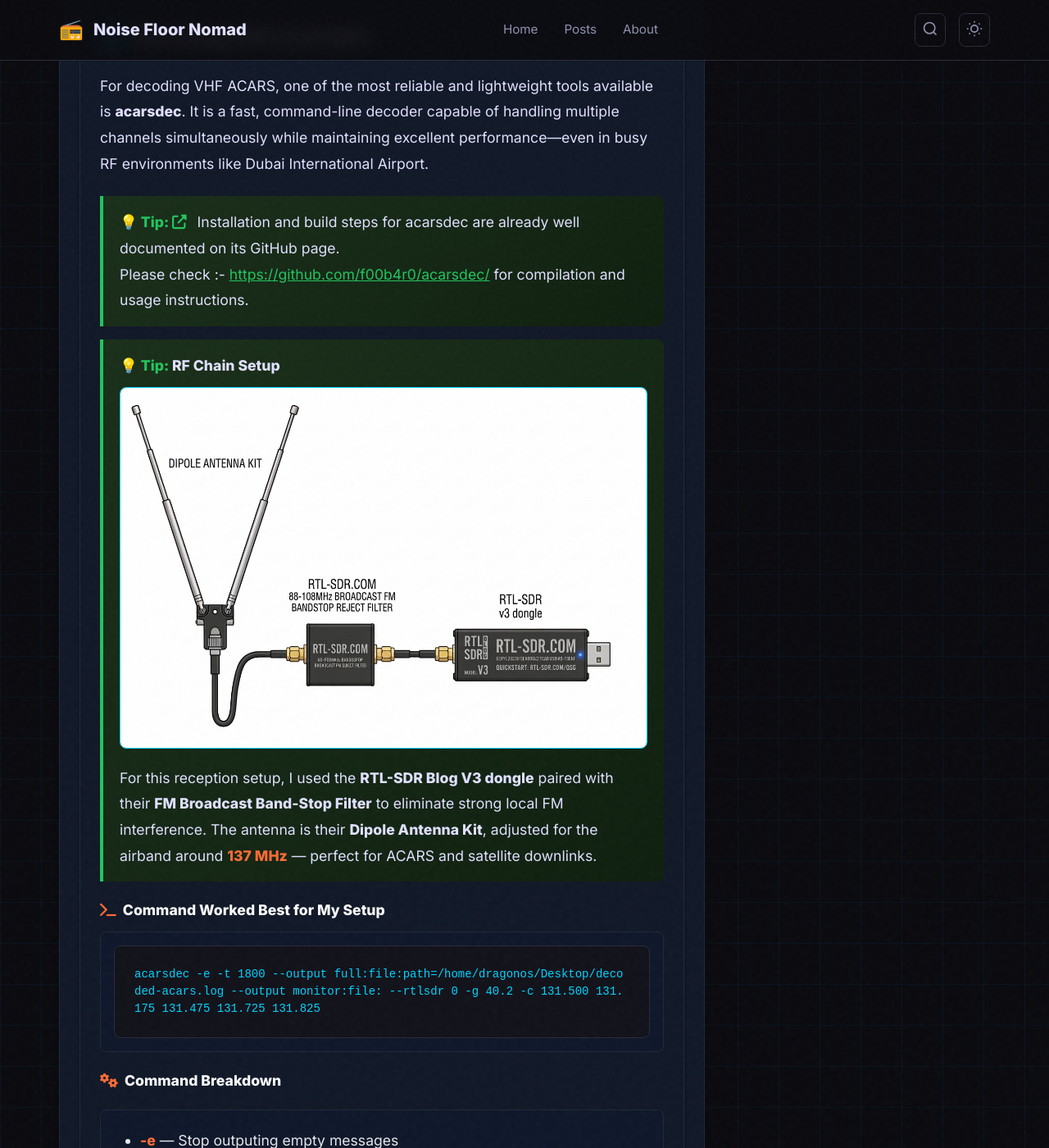
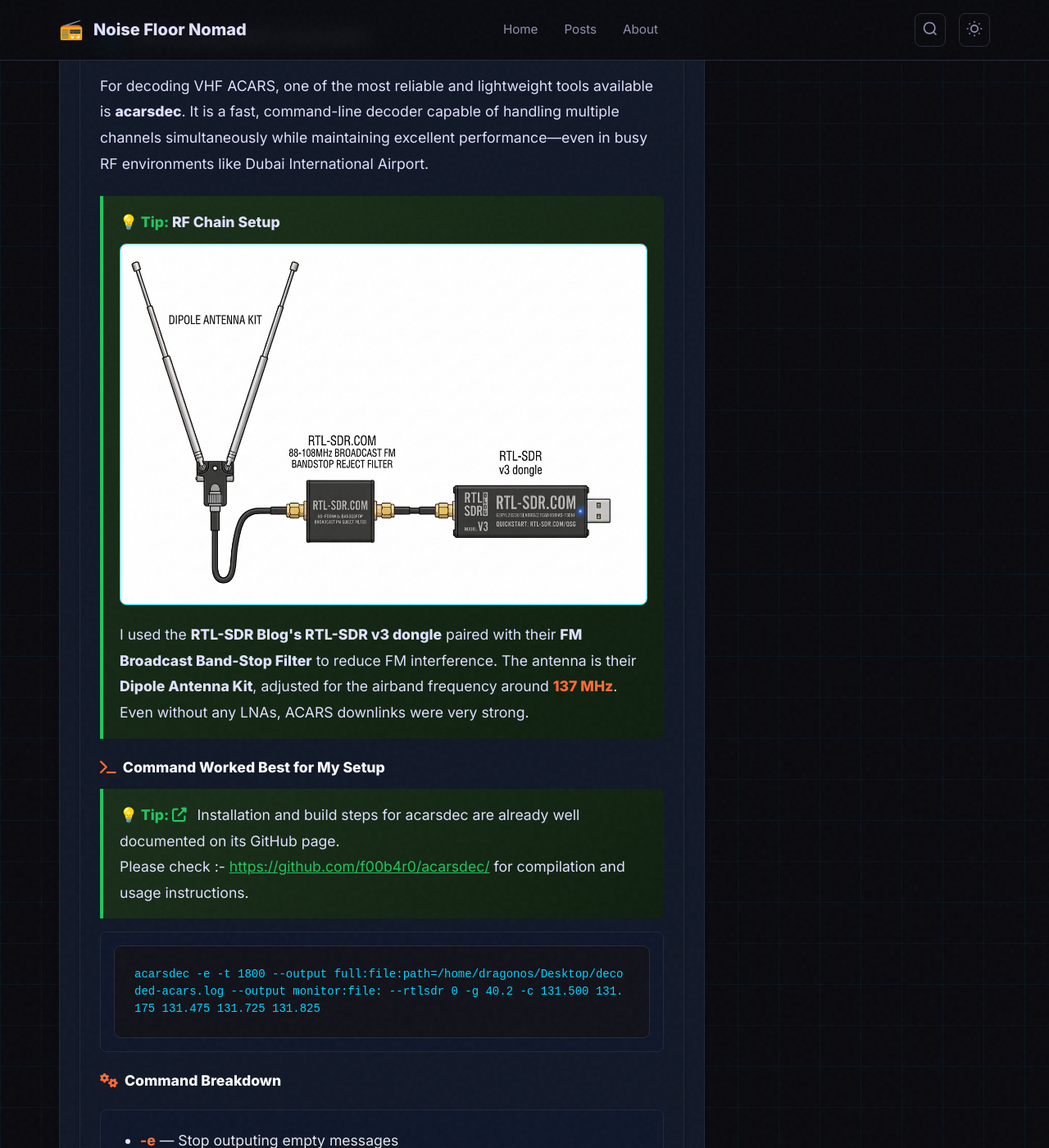
Before and after one commit to hmdsamarasekara/hmdsamarasekara.github.io, a Jekyll site: the page built from _posts/2026-03-15-exploring-vhf-acars.md, in a window 1280 px wide and 1400 px high, scrolled down 3827 px. Shown: the whole window at 82% size. Built offline with Jekyll 4.4.1, drawn with Linux system fonts in a browser that asks for light colours; some of the changed text lies outside the part shown.

Commit message:
Update 2026-03-15-exploring-vhf-acars.md

```diff
--- a/_posts/2026-03-15-exploring-vhf-acars.md
+++ b/_posts/2026-03-15-exploring-vhf-acars.md
@@ -673,19 +673,19 @@
   <p>For decoding VHF ACARS, one of the most reliable and lightweight tools available is <strong>acarsdec</strong>. It is a fast, command-line decoder capable of handling multiple channels simultaneously while maintaining excellent performance—even in busy RF environments like Dubai International Airport.</p>
 
 <div class="tip-box">
-  <i class="fas fa-external-link-alt" style="color: #22c55e; margin-right: 0.5rem;"></i>
-  Installation and build steps for acarsdec are already well documented on its GitHub page.<br>Please check :- <a href="https://github.com/f00b4r0/acarsdec/" target="_blank" style="color: #22c55e; text-decoration: underline;">https://github.com/f00b4r0/acarsdec/</a> for compilation and usage instructions.
-</div>
-
-<div class="tip-box">
   <strong>RF Chain Setup</strong><br>
   <img src="/assets/images/acars-antenna.png" alt="ACARS Antenna Setup" style="max-width: 100%; border-radius: 8px; margin: 10px 0; border: 1px solid #00d4ff;"><br>
-  For this reception setup, I used the <strong>RTL-SDR Blog V3 dongle</strong> paired with their <strong>FM Broadcast Band-Stop Filter</strong> to eliminate strong local FM interference. The antenna is their <strong>Dipole Antenna Kit</strong>, adjusted for the airband around <span style="color: #ff6b35; font-weight: bold;">137 MHz</span> — perfect for ACARS and satellite downlinks.
+  I used the <strong>RTL-SDR Blog's RTL-SDR v3 dongle</strong> paired with their <strong>FM Broadcast Band-Stop Filter</strong> to reduce FM interference. The antenna is their <strong>Dipole Antenna Kit</strong>, adjusted for the airband frequency around <span style="color: #ff6b35; font-weight: bold;">137 MHz</span>. Even without any LNAs, ACARS downlinks were very strong.
 </div>
 
   <h4 style="color: #f9fafb; margin-top: 1.5rem; display: flex; align-items: center; gap: 0.5rem;">
     <i class="fas fa-terminal" style="color: #ff6b35;"></i> Command Worked Best for My Setup
   </h4>
+
+<div class="tip-box">
+  <i class="fas fa-external-link-alt" style="color: #22c55e; margin-right: 0.5rem;"></i>
+  Installation and build steps for acarsdec are already well documented on its GitHub page.<br>Please check :- <a href="https://github.com/f00b4r0/acarsdec/" target="_blank" style="color: #22c55e; text-decoration: underline;">https://github.com/f00b4r0/acarsdec/</a> for compilation and usage instructions.
+</div>
 
   <div class="code-block">
     <pre>acarsdec -e -t 1800 --output full:file:path=/home/dragonos/Desktop/decoded-acars.log --output monitor:file: --rtlsdr 0 -g 40.2 -c 131.500 131.175 131.475 131.725 131.825</pre>
@@ -838,63 +838,6 @@
     <i class="fas fa-exclamation-circle" style="margin-right: 0.5rem;"></i>
     Labels are not strictly standardized—meanings can vary slightly by airline and region.
   </div>
-
-  <h4 style="color: #00d4ff; margin-top: 2rem; display: flex; align-items: center; gap: 0.5rem;">
-    <i class="fas fa-code"></i> ACARS Mode Types
-  </h4>
-
-  <p>In addition to labels, each message includes a <strong>mode</strong>, indicating its general format:</p>
-
-  <table class="freq-table">
-    <thead>
-      <tr>
-        <th>Mode</th>
-        <th>Description</th>
-      </tr>
-    </thead>
-    <tbody>
-      <tr>
-        <td><span class="mode-badge">Mode 2</span></td>
-        <td>Standard air-to-ground messages (most common)</td>
-      </tr>
-      <tr>
-        <td><span class="mode-badge">Mode A</span></td>
-        <td>Ground-to-air broadcasts</td>
-      </tr>
-      <tr>
-        <td><span class="mode-badge">Mode B</span></td>
-        <td>Broadcast/network messaging</td>
-      </tr>
-      <tr>
-        <td><span class="mode-badge">Mode C</span></td>
-        <td>Control/system-level communication</td>
-      </tr>
-      <tr>
-        <td><span class="mode-badge">Mode D</span></td>
-        <td>Air-to-ground with extended routing</td>
-      </tr>
-    </tbody>
-  </table>
-
-  <div class="info-box" style="margin-top: 1.5rem;">
-  <i class="fas fa-lightbulb" style="color: #00d4ff; margin-right: 0.5rem;"></i>
-  <strong>Common Combinations:</strong>
-  <ul style="margin-top: 0.75rem; margin-bottom: 0; padding-left: 0; color: #e5e7eb; list-style: none;">
-    <li style="margin-bottom: 0.5rem; display: flex; align-items: center; gap: 0.5rem; flex-wrap: wrap;">
-      <span class="mode-badge">Mode 2</span> + <span class="label-badge">H1</span> = Flight progress
-    </li>
-    <li style="margin-bottom: 0.5rem; display: flex; align-items: center; gap: 0.5rem; flex-wrap: wrap;">
-      <span class="mode-badge">Mode 2</span> + <span class="label-badge">A9</span> = Weather/ATIS
-    </li>
-    <li style="margin-bottom: 0.5rem; display: flex; align-items: center; gap: 0.5rem; flex-wrap: wrap;">
-      <span class="mode-badge">Mode 2</span> + <span class="label-badge">Q0</span> = Position reports
-    </li>
-    <li style="margin-bottom: 0; display: flex; align-items: center; gap: 0.5rem; flex-wrap: wrap;">
-      <span class="mode-badge">Mode 2</span> + <span class="label-badge">B9</span> = ATC communication
-    </li>
-  </ul>
-</div>
-</div>
 
 <div class="section-card">
   <div class="section-header">
```
